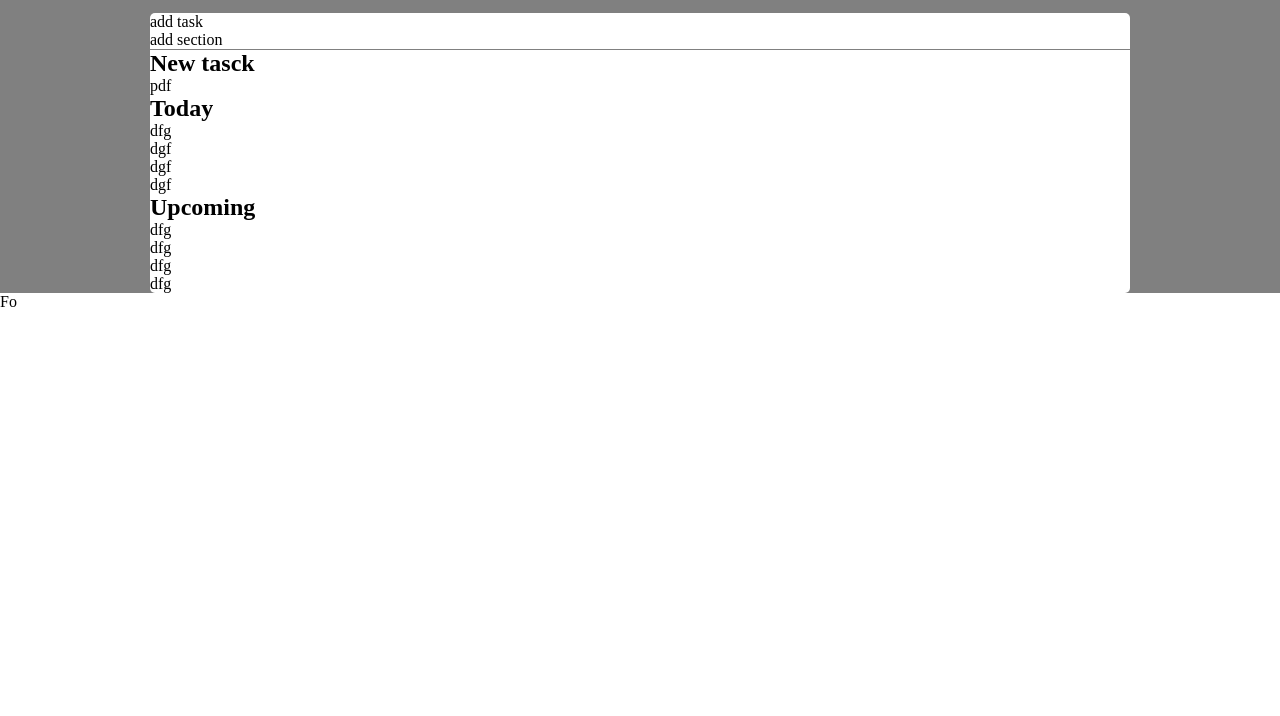
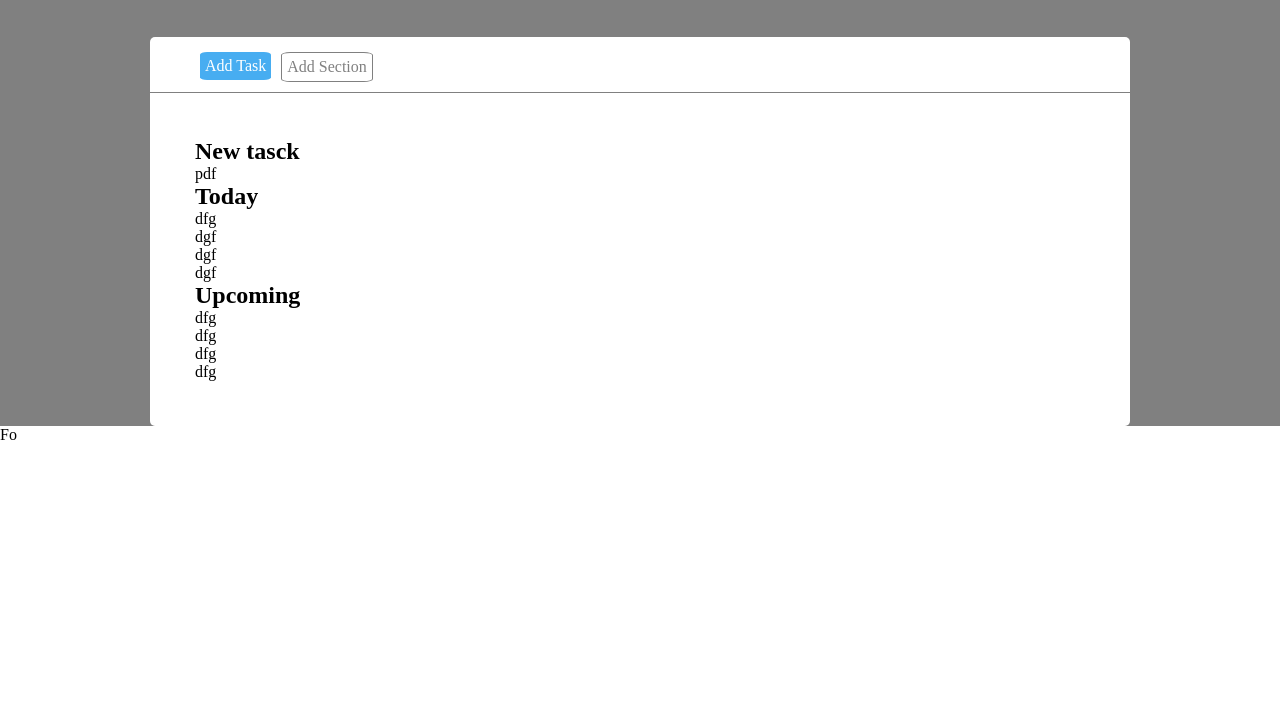
Before and after one commit to PatrizioCorcione/html-css-toboolist, a plain HTML site: page index.html in a window 1280 px wide. Shown: the part 84-800 px from the top of the page. Drawn offline with Linux system fonts and the light colour scheme.

Commit message:
[fix] bottoni

```diff
--- a/assets/css/style.css
+++ b/assets/css/style.css
@@ -4,6 +4,7 @@
   padding: 0;
 }
 header{
+  margin: 12px;
   height: 56px;
 }
 header  img {
@@ -27,16 +28,35 @@ main section {
 }
 
 .est-top  {
+  height: 55px;
   border-radius: 5px 5px 0px 0px; ;
+  padding: 10px 45px;
 }
 
 .est-bottom {
   border-radius: 0px 0px 5px 5px; ;
+  padding: 45px;
 }
 
-.semi-bottoni{
-  display: inline-block;
+.semi-tasti{
+  border-radius: 10%;
+  margin: 5px;
+  padding: 5px;
+  float: left;
+  display: block;
 }
+
+#bordi{
+  border: 1px solid gray;
+  color: gray;
+
+}
+
+#blu{
+  background-color: #47adf1;
+  color: white;
+}
+
 ul{
   list-style-type: none;
 }
--- a/index.html
+++ b/index.html
@@ -13,11 +13,11 @@
   </header>
   <main>
     <section class="est-top">
-    <div>
-      add task
+    <div class="semi-tasti" id="blu">
+      Add Task
     </div>
-    <div>
-      add section
+    <div class="semi-tasti" id="bordi">
+      Add Section
     </div>
     </section>
     <section  class="est-bottom">
```
